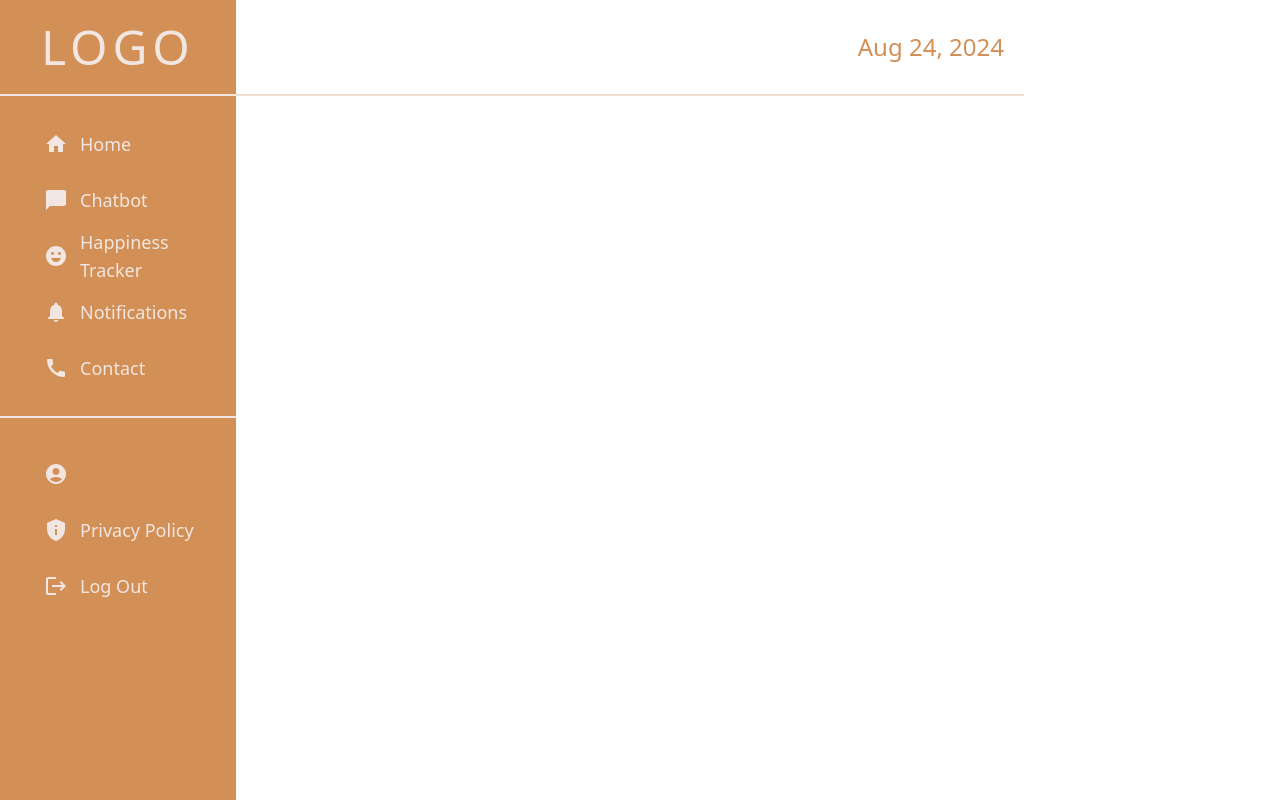
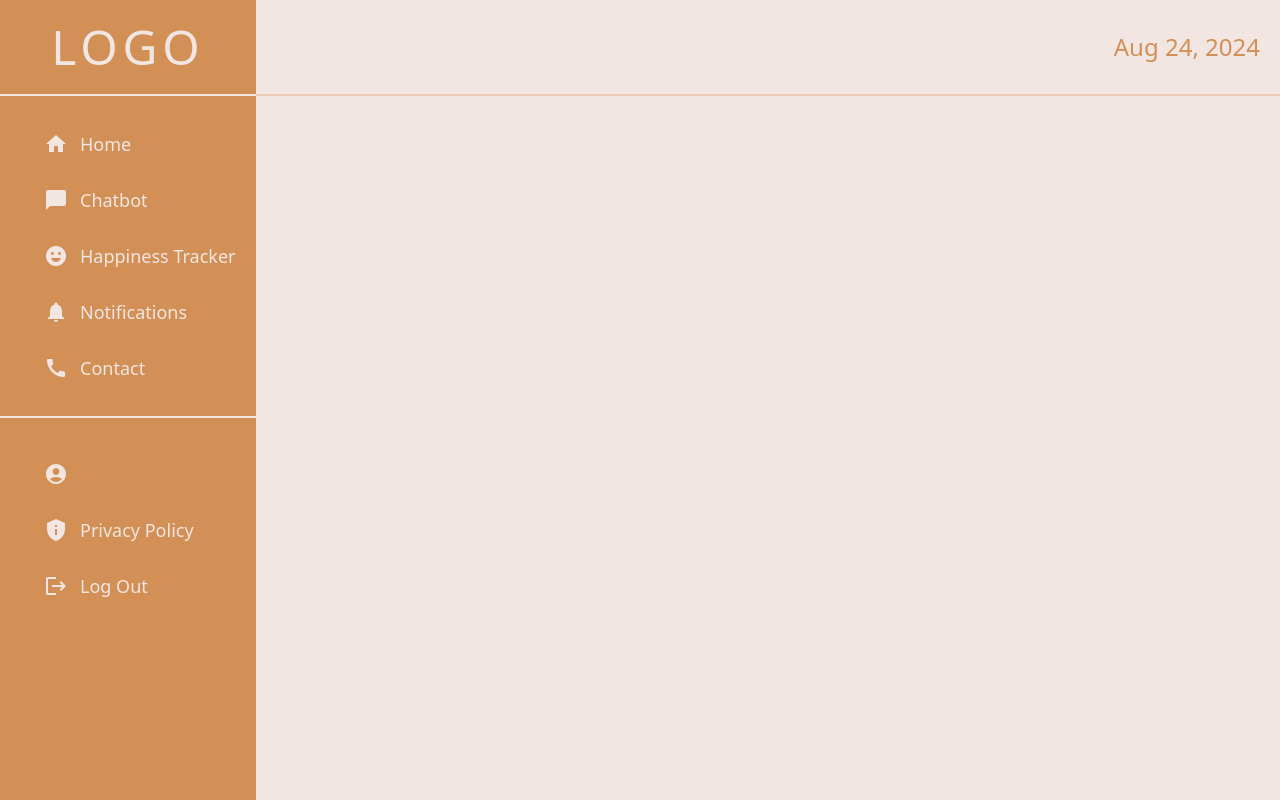
Before and after one commit to Hindol19/eudaimonia, a Next.js app in the folder frontend/: page /happiness in a window 1280 px wide. Built offline with nearby package versions, Linux system fonts and the light colour scheme.

Commit message:
modified layout

```diff
--- a/frontend/src/components/Layout.jsx
+++ b/frontend/src/components/Layout.jsx
@@ -1,12 +1,17 @@
-import React from "react";
+import React, { useEffect, useState } from "react";
 import Sidebar from "./Sidebar";
 import Header from "./Header";
-const Layout = ({ children }) => {
+const Layout = ({ children, pageTitle, sideTab, username }) => {
+  const [isSidebarOpen, setIsSidebarOpen] = useState("true");
   return (
-    <div className="flex flex-row w-full">
-      <Sidebar />
-      <div className="flex flex-col w-[80%]">
-        <Header />
+    <div className="flex flex-row font-mont bg-light  min-h-screen ">
+      <Sidebar
+        classes={isSidebarOpen ? "w-[20%]" : "hidden"}
+        activeTab={sideTab}
+        username={username}
+      />
+      <div className="flex flex-col w-[80%] ml-auto">
+        <Header title={pageTitle} />
         {children}
       </div>
     </div>
```
